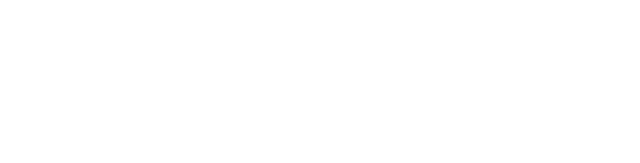
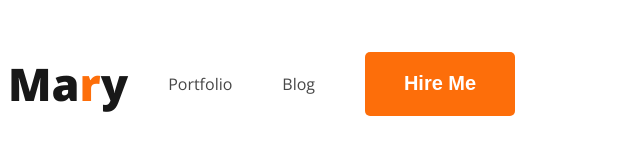
Before and after one commit to Muntasir-007/devoloper-protfilio, a plain HTML site: page index.html in a window 1280 px wide. Shown: the whole page, without its empty margins (0-640 px from the left). Drawn offline with nearby package versions, Linux system fonts and the light colour scheme.

Commit message:
first commit

```diff
--- a/index.html
+++ b/index.html
@@ -4,10 +4,21 @@
     <meta charset="UTF-8">
     <meta name="viewport" content="width=device-width, initial-scale=1.0">
     <title>Developer Portfolio</title>
+    <link rel="preconnect" href="https://fonts.googleapis.com">
+    <link rel="preconnect" href="https://fonts.gstatic.com" crossorigin>
+    <link href="https://fonts.googleapis.com/css2?family=Open+Sans:wght@400;700;800&display=swap" rel="stylesheet">
+    <link rel="stylesheet" href="styles/portfolio.css">
 </head>
 <body>
     <header>
-
+       <nav>
+        <h3 class="nav-title">Ma<span class="primary-text">r</span>y</h3>
+        <ul>
+            <li><a href="">Portfolio</a></li>
+            <li><a href="">Blog</a></li>
+            <li><button class="btn-button">Hire Me</button></li>
+        </ul>
+       </nav>
     </header>
 
 </body>
--- /dev/null
+++ b/styles/portfolio.css
@@ -0,0 +1,42 @@
+/* common shard styles*/
+body {
+    font-family: 'Open Sans', sans-serif;
+}
+.primary-text {
+    color: #FD6E0A;
+}
+
+.btn-button {
+    border-radius: 5px;
+    background: #FD6E0A;
+    border: 0;
+    color: white;
+    font-size: 20px;
+    font-weight: 700;
+    width: 150px;
+    height: 64px;
+    flex-shrink: 0;
+}
+/* nav related styles */
+nav {
+    display: flex;
+    /*justify-content: space-around;*/
+    align-items: center;
+}
+.nav-title {
+    color: #181818;
+    font-size: 45px;
+    font-weight: 800;
+}
+nav > ul {
+    display: flex;
+    align-items: center;
+}
+nav li {
+    list-style: none;
+    margin-right: 50px;
+}
+nav a {
+    text-decoration: none;
+    color: #474747;
+}
```
